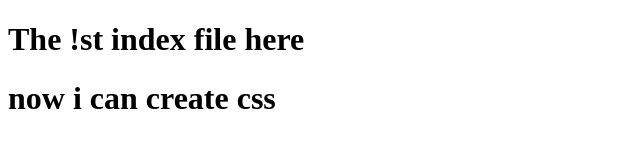
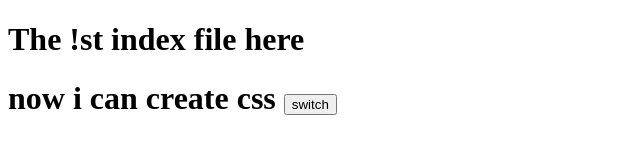
Before and after one commit to salman-ijaz-98765/practice, a plain HTML site: page index1.html in a window 1280 px wide. Shown: the whole page, without its empty margins (0-640 px from the left). Drawn offline with Linux system fonts and the light colour scheme.

Commit message:
Save changes to index.html before switching branches

```diff
--- a/index1.html
+++ b/index1.html
@@ -7,6 +7,6 @@
 </head>
 <body>
     <h1>The !st index file here</h1>
-    <h1>now i can create css</h1>
+    <h1>now i can create css <button>switch</button> </h1>
 </body>
 </html>
```
